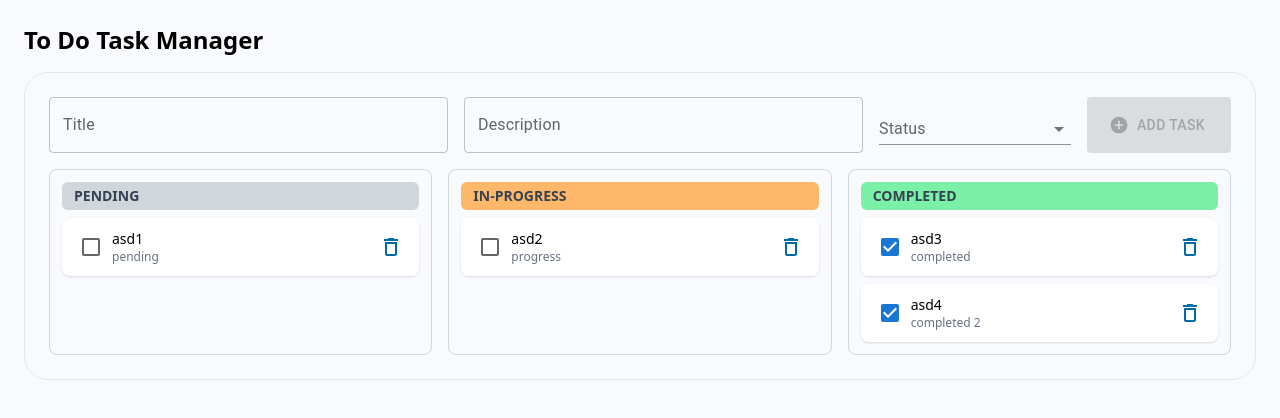
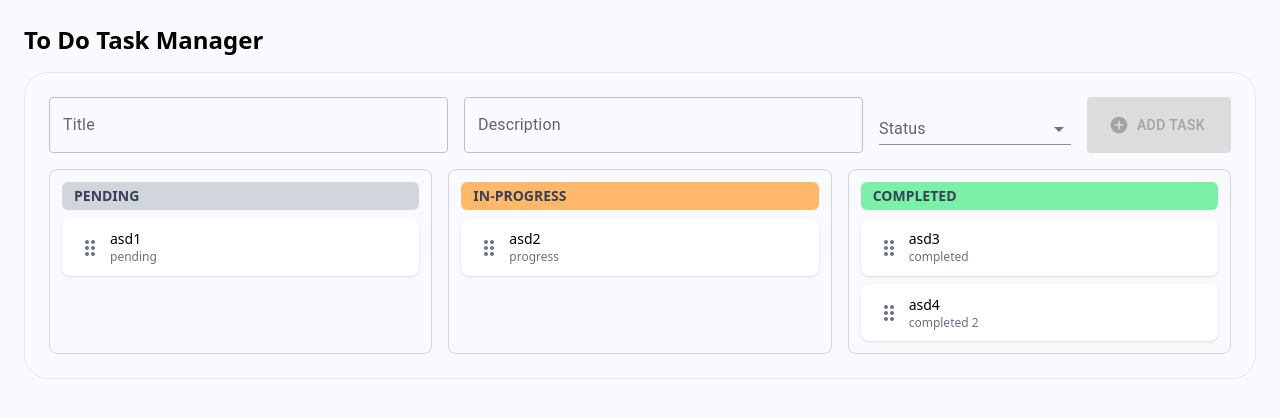
Before and after one commit to sebastianopderbeck/todo-app, a React (Vite) app in the folder app/: page / in a window 1280 px wide. Shown: the top 418 px of the page. Built offline with nearby package versions, Linux system fonts and the light colour scheme.

Commit message:
feat: task detail with action buttons

```diff
--- a/app/src/task/taskDetail.tsx
+++ b/app/src/task/taskDetail.tsx
@@ -1,57 +1,129 @@
-import React, { useState } from "react";
-import { Checkbox, TextField, IconButton } from "@mui/material";
-import { DeleteOutline } from "@mui/icons-material";
+import React, { useState, useRef, useEffect } from "react";
+import { useDrag } from "react-dnd";
+import { TextField, Button } from "@mui/material";
+import { DragIndicator } from "@mui/icons-material";
 import { useTasks } from "./taskProvider.tsx";
 
-export const TaskDetail = ({ id, title, description, status }) => {
+interface TaskProps {
+    id: string;
+    title: string;
+    description: string;
+    status: string;
+}
+
+export const TaskDetail: React.FC<TaskProps> = ({ id, title, description, status }) => {
     const { updateTask, deleteTask } = useTasks();
     const [isEditing, setIsEditing] = useState(false);
     const [editedTask, setEditedTask] = useState({ id, title, description, status });
+    const [originalTask, setOriginalTask] = useState({ id, title, description, status });
+    const taskRef = useRef<HTMLDivElement>(null);
 
-    const handleEditChange = (e: React.ChangeEvent<HTMLInputElement>) => {
-        setEditedTask({ ...editedTask, [e.target.name]: e.target.value });
+    const [{ isDragging }, drag] = useDrag(() => ({
+        type: "TASK",
+        item: { id, title, description, status },
+        collect: (monitor) => ({
+            isDragging: !!monitor.isDragging(),
+        }),
+        canDrag: !isEditing,
+    }));
+
+    const handleEditChange = (e: React.ChangeEvent<{ name?: string; value: unknown }>) => {
+        setEditedTask((prev) => ({ ...prev, [e.target.name as string]: e.target.value }));
     };
 
     const handleSave = () => {
         updateTask(editedTask);
         setIsEditing(false);
     };
+
+    const handleCancel = () => {
+        setEditedTask(originalTask);
+        setIsEditing(false);
+    };
+
+    useEffect(() => {
+        const handleClickOutside = (event: MouseEvent) => {
+            if (taskRef.current && !taskRef.current.contains(event.target as Node)) {
+                setIsEditing(false);
+            }
+        };
+
+        if (isEditing) {
+            document.addEventListener("mousedown", handleClickOutside);
+        } else {
+            document.removeEventListener("mousedown", handleClickOutside);
+        }
+
+        return () => {
+            document.removeEventListener("mousedown", handleClickOutside);
+        };
+    }, [isEditing]);
+
     return (
-            <div className="flex items-center p-2 bg-white rounded-lg shadow-sm hover:bg-gray-100">
-                <Checkbox
-                    checked={status === "completed"}
-                    onChange={() => updateTask({ ...editedTask, status: "completed" })}
-                />
-                <div className="w-full">
+        <div
+            ref={taskRef}
+            className={`flex items-center p-2 bg-white rounded-lg shadow-sm hover:bg-gray-100 transition ${
+                isDragging ? "opacity-50" : "opacity-100"
+            }`}
+            onClick={() => !isEditing && setIsEditing(true)}
+        >
+            {/* Drag Handle separado */}
+            {!isEditing && (
+                <div ref={drag} className="cursor-move p-2" onClick={(e) => e.stopPropagation()}>
+                    <DragIndicator className="text-gray-500" />
+                </div>
+            )}
+
+            <div className="w-full cursor-pointer">
                 {isEditing ? (
-                        <div className="flex flex-col gap-1">
+                    <div className="flex flex-col gap-2">
                         <TextField
+                            label="Título"
                             variant="standard"
                             name="title"
                             value={editedTask.title}
                             onChange={handleEditChange}
-                                onBlur={handleSave}
                             autoFocus
                         />
                         <TextField
+                            label="Descripción"
                             variant="standard"
                             name="description"
                             value={editedTask.description}
                             onChange={handleEditChange}
-                                onBlur={handleSave}
                         />
                     </div>
                 ) : (
-                        <div className="cursor-pointer w-full" onClick={() => setIsEditing(true)}>
+                    <div className="w-full">
                         <p className="text-sm font-medium">{title}</p>
                         <p className="text-xs text-gray-500">{description}</p>
                     </div>
                 )}
             </div>
 
-                <IconButton onClick={() => deleteTask(id)}>
-                    <DeleteOutline className="text-sky-700 hover:text-sky-800" />
-                </IconButton>
+            {isEditing && (
+                <div className="fixed bottom-0 left-0 w-full bg-white p-3 shadow-md border-t border-gray-300 flex justify-end gap-4">
+                    <Button
+                        variant="outlined"
+                        onClick={handleCancel}
+                        className="text-blue-400 text-sm !capitalize underline cursor-pointer"
+                    >
+                        Cancel
+                    </Button>
+                    <Button
+                        onClick={() => deleteTask(id)}
+                        color="error"
+                        variant="contained"
+                        className="text-sm !capitalize"
+                    >
+                        Delete
+                    </Button>
+                    <Button onClick={handleSave} color="primary" variant="contained" className="text-sm !capitalize">
+                        Save
+                    </Button>
+
+                </div>
+            )}
         </div>
     );
 };
```
Lines whose indentation alone changed are shown as unchanged.
